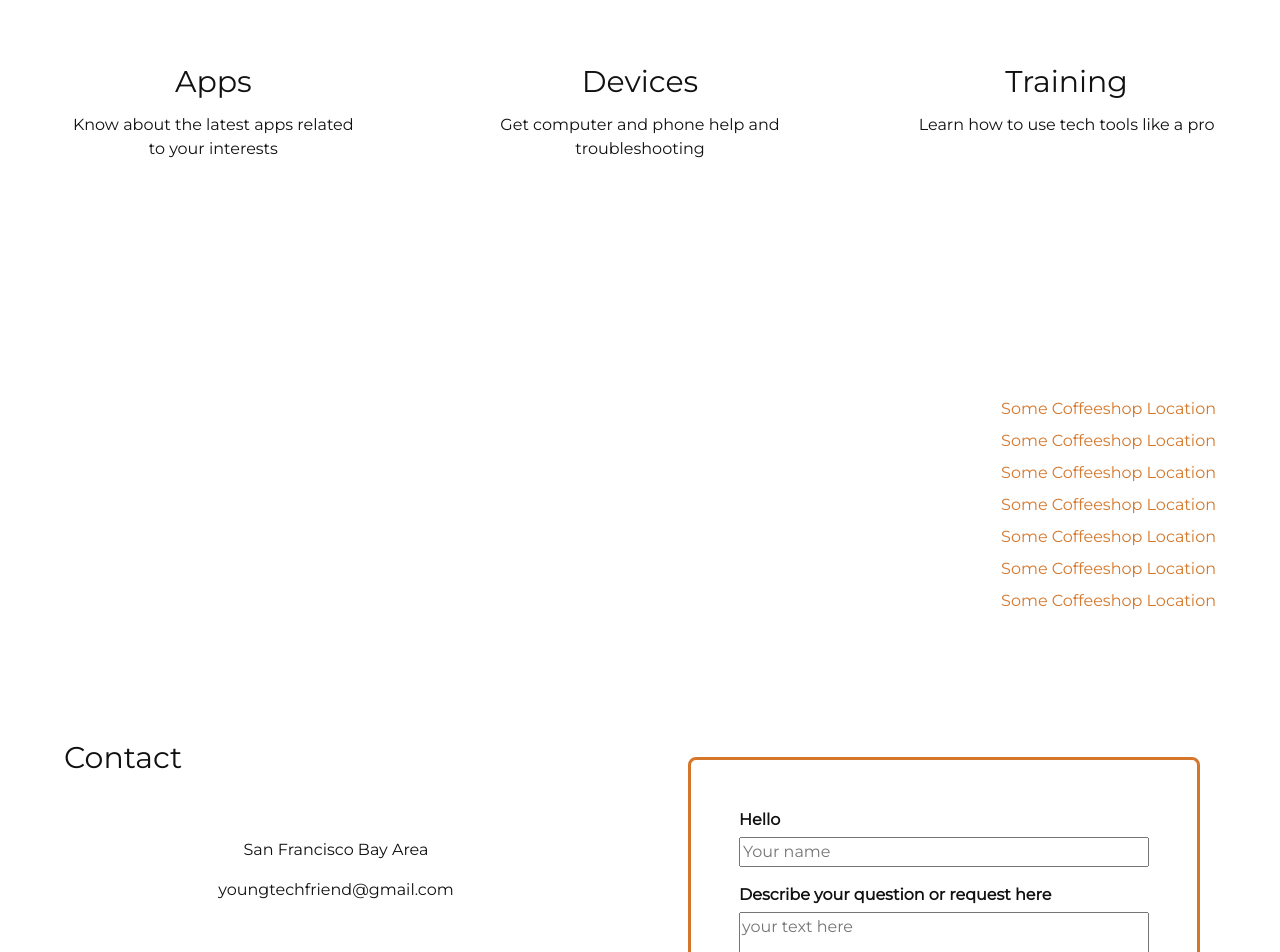
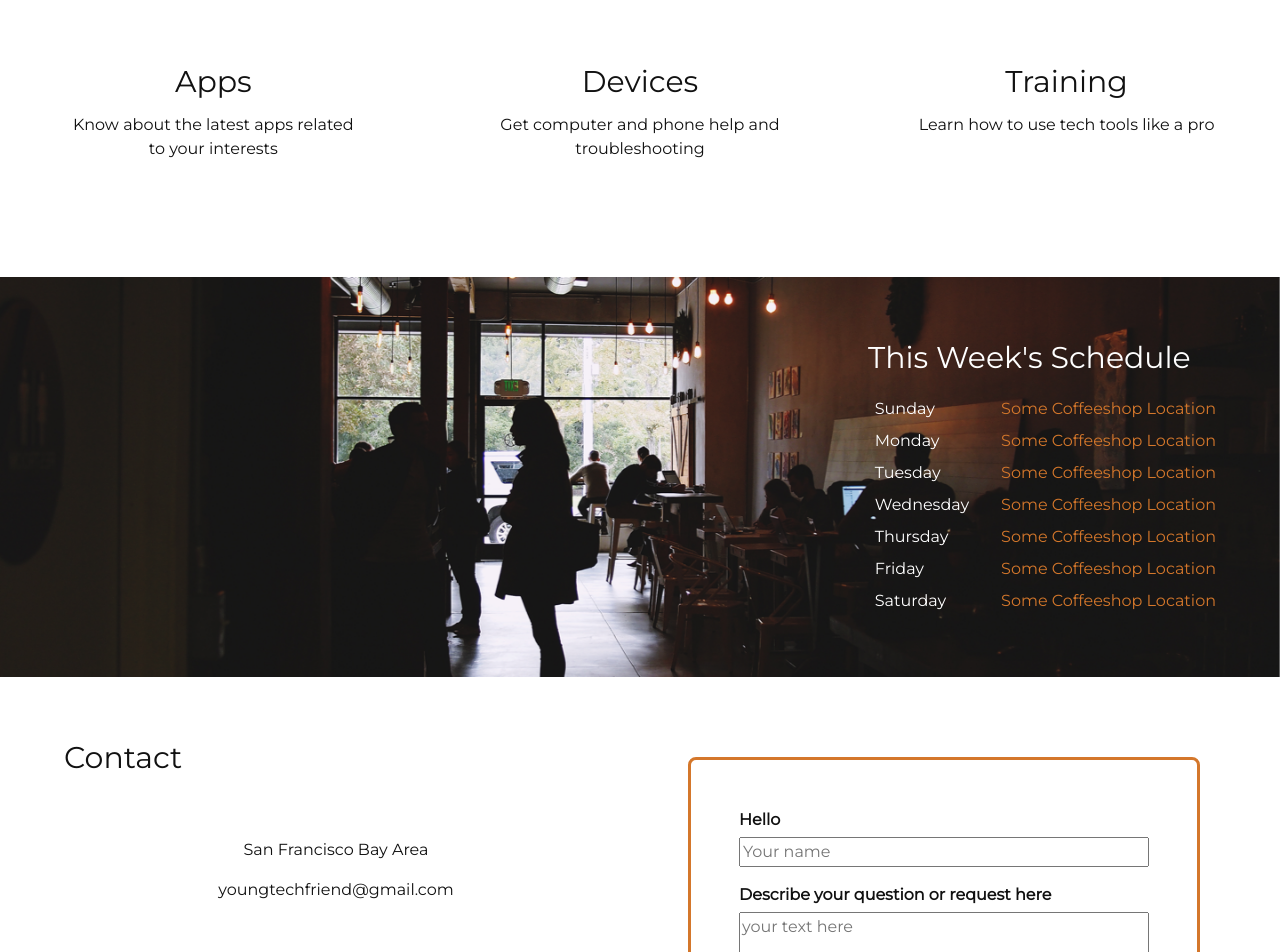
Before and after one commit to jenngeorge/youngtechfriend, a Jekyll site: the page built from index.html, in a window 1280 px wide. Shown: the part 485-1437 px from the top of the page. Built offline with Jekyll 4.4.1, drawn with Linux system fonts in a browser that asks for light colours.

Commit message:
img urls

```diff
--- a/bower_components/bootstrap-sass/assets/stylesheets/_layout.scss
+++ b/bower_components/bootstrap-sass/assets/stylesheets/_layout.scss
@@ -239,7 +239,7 @@
 /*
 hero panel*/
 .hero {
-    background-image: url('img/people-office.png');
+    /*background-image: url('/img/people-office.png');*/
     width: 100%;
     height: 400px;
     background-size: cover;
@@ -282,7 +282,7 @@
 panel 2*/
 
 .panel-2 {
-    background-image: url('img/coffeeshop-dark.png');
+    /*background-image: url('/img/coffeeshop-dark.png');*/
     width: 100%;
     min-height: 400px;
     background-size: cover;
--- a/css/main.scss
+++ b/css/main.scss
@@ -41,3 +41,11 @@
 @import "base";
 @import "syntax-highlighting";
 @import "layout";
+
+.panel-2 {
+  background-image: url('{{ site.baseurl }}/img/coffeeshop-dark.png');
+}
+
+.hero {
+  background-image: url('{{ site.baseurl }}/img/people-office.png');
+}
```
